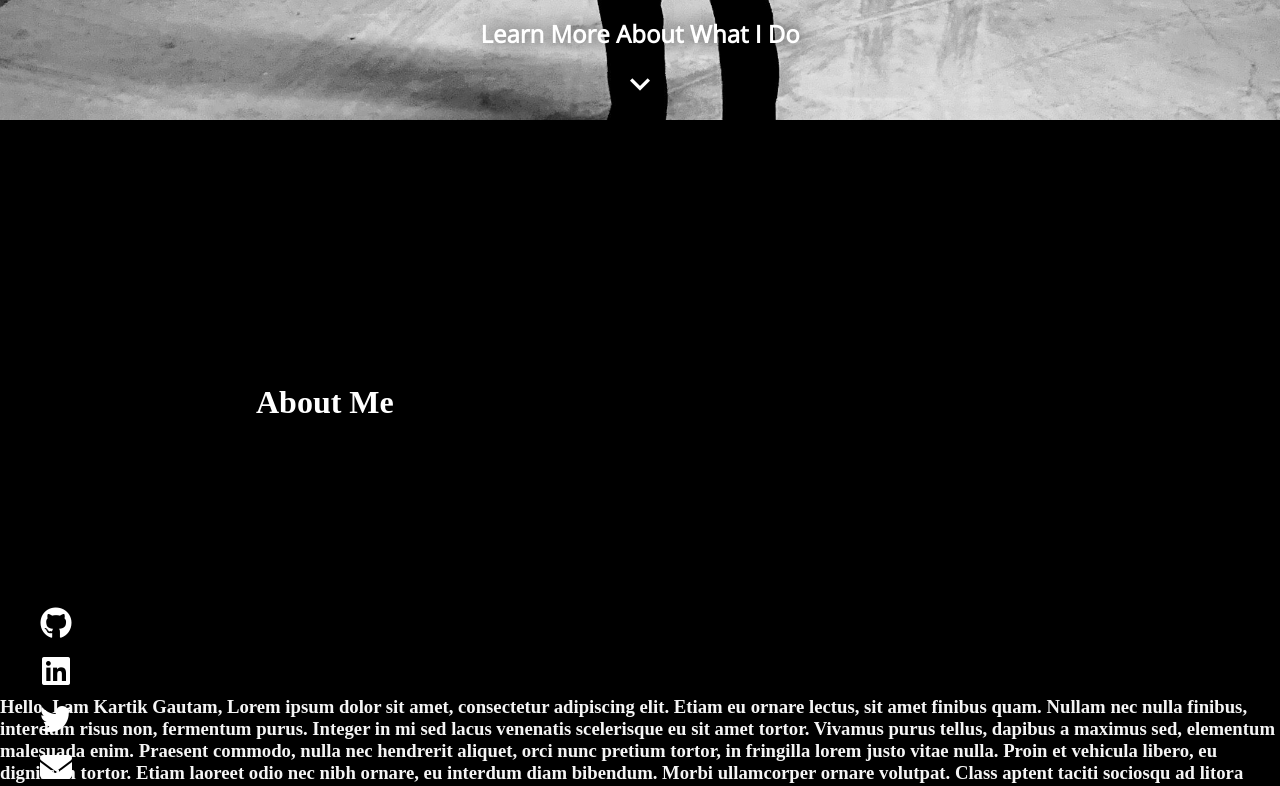
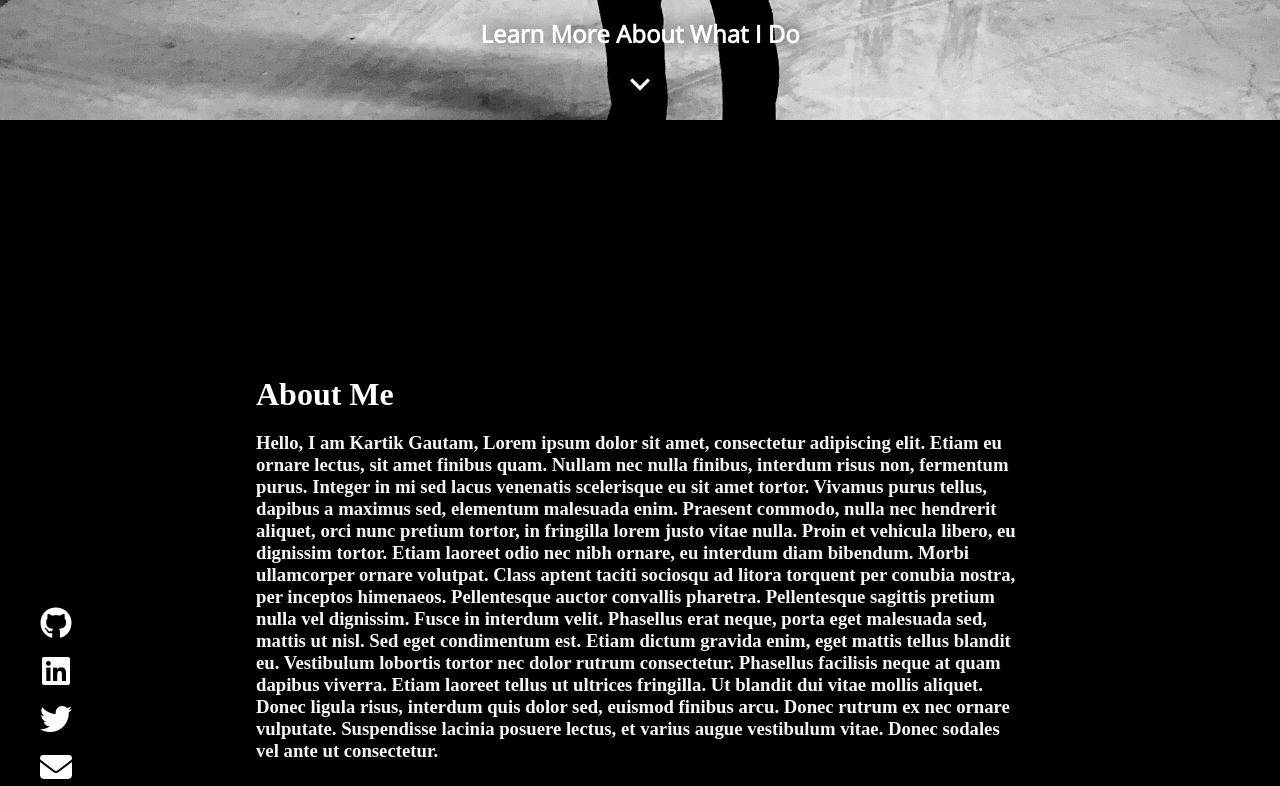
Before and after one commit to ikartikgautam/portfolio, an Angular app: page / in a window 1280 px wide. Shown: the part 680-1466 px from the top of the page. Built offline with nearby package versions, Linux system fonts and the light colour scheme.

Commit message:
about me alignment bug fix

```diff
--- a/src/app/home/home.component.html
+++ b/src/app/home/home.component.html
@@ -25,8 +25,8 @@
 <!-- 2nd part -->
 <div style="height: 100vh; width: 100%; background-color: black; display: flex; flex-direction: column;">
     <div style="flex: 1;"></div>
-    <div>
-        <h1 style="color: white; margin: 0; padding: 20%;">About Me</h1>
+    <div style="padding: 20%;">
+        <h1 style="color: white; margin: 0;">About Me</h1>
         <h3 style="color: whitesmoke;">
             Hello, I am Kartik Gautam, Lorem ipsum dolor sit amet, consectetur adipiscing elit. Etiam eu ornare lectus,
             sit amet finibus quam. Nullam nec nulla finibus, interdum risus non, fermentum purus. Integer in mi sed
```
